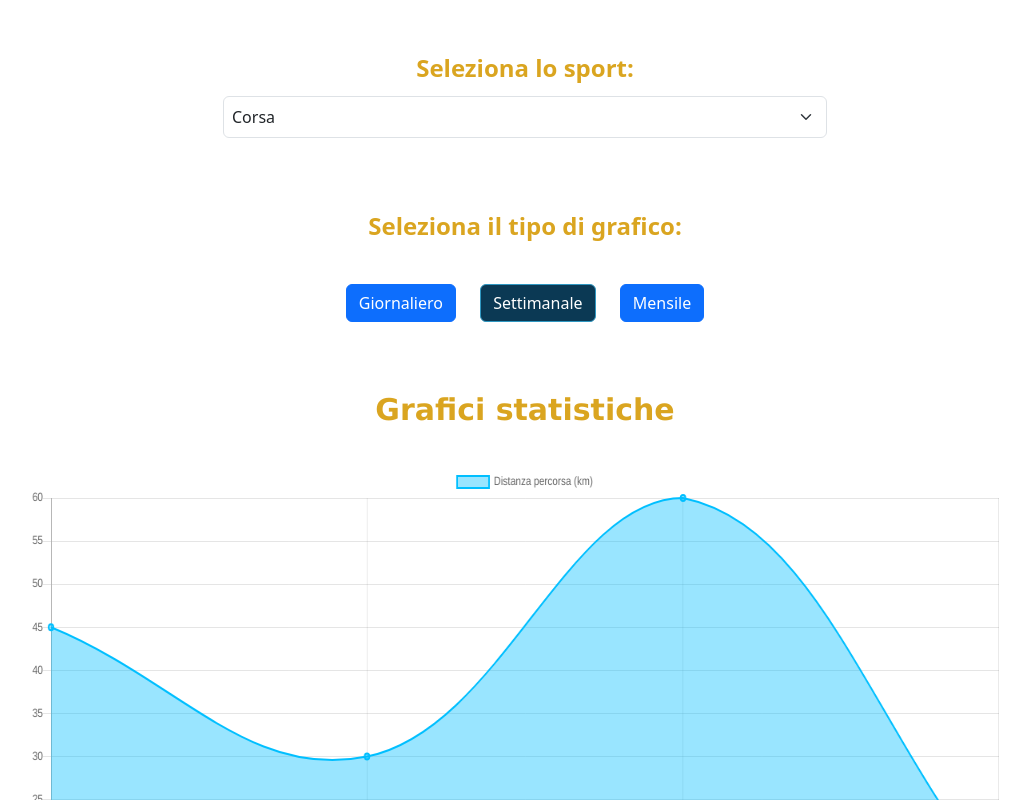
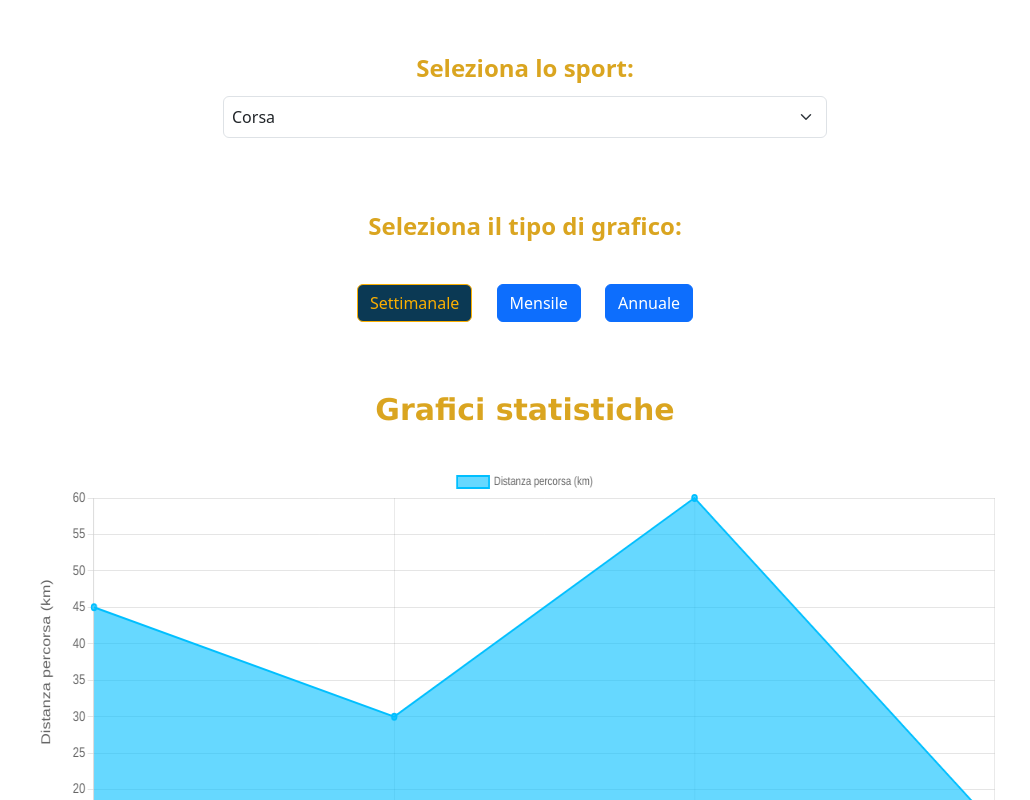
Before and after one commit to Enricioo/TrackingFitness, a plain HTML site: page statistiche.html in a window 1280 px wide. Both pictures are taken after a click on the button "Settimanale". Shown: the top 800 px of the page, without its empty margins (135-1165 px from the left). Drawn offline with nearby package versions, Linux system fonts and the light colour scheme.

Commit message:
aggChart

```diff
--- a/css/styleStatistiche.css
+++ b/css/styleStatistiche.css
@@ -11,7 +11,7 @@
   margin: 20px;
   text-align: center;
   color: goldenrod;
-  height: 130vh;
+  height: 220vh;
 }
 
 /* grafici */
@@ -78,8 +78,8 @@ button {
 .active-button {
   background-color: #0B3954;
   /* Colore di sfondo del bottone attivo */
-  color: white;
+  color: #FBAF00;
   /* Colore del testo del bottone attivo */
-  border-color: #2F97C1;
+  border-color: #FBAF00;
   /* Colore del bordo del bottone attivo */
 }
--- a/js/statistiche.js
+++ b/js/statistiche.js
@@ -4,48 +4,48 @@ document.addEventListener('DOMContentLoaded', function () {
 
   let sportData = {    // valori distanza percorsa
     running: {
-      daily: [2, 5, 8, 4, 10, 3, 6],
       weekly: [45, 30, 60, 15],
       monthly: [100, 160, 180, 220, 280, 260, 300, 200, 140, 240, 120, 80],
+      annual: [1200, 1300, 1500, 1400],
     },
     cycling: {
-      daily: [10, 20, 15, 30, 25, 35, 40],
       weekly: [200, 150, 300, 100],
       monthly: [500, 600, 700, 800, 900, 850, 950, 750, 650, 550, 450, 350],
+      annual: [7000, 7200, 7500, 7800],
     },
     swimming: {
-      daily: [1, 1.5, 2, 1.2, 2.5, 1.8, 2.2],
       weekly: [7, 10, 8, 12],
       monthly: [20, 25, 30, 35, 40, 38, 42, 36, 28, 33, 24, 22],
+      annual: [400, 420, 450, 430],
     }
   };
 
   let sportCalorieData = {    // valori calorie bruciate
     running: {
-      daily: [2000, 2500, 1600, 2800, 1800, 3300, 3000],
       weekly: [11000, 13000, 12500, 14000],
       monthly: [60000, 68000, 62000, 75000, 80000, 72000, 77000, 81000, 83000, 86000, 90000, 88000],
+      annual: [720000, 750000, 770000, 790000],
     },
     cycling: {
-      daily: [3000, 3500, 2600, 3800, 2800, 4300, 4000],
       weekly: [17000, 19000, 18500, 20000],
       monthly: [90000, 98000, 92000, 105000, 110000, 102000, 107000, 111000, 113000, 116000, 120000, 118000],
+      annual: [1040000, 1080000, 1120000, 1150000],
     },
     swimming: {
-      daily: [1500, 1800, 2000, 1700, 2200, 2100, 2300],
       weekly: [10000, 12000, 11500, 13000],
       monthly: [50000, 54000, 52000, 60000, 63000, 61000, 65000, 66000, 67000, 68000, 70000, 69000],
+      annual: [650000, 670000, 680000, 710000],
     }
   };
 
   let chart1 = new Chart(ctx1, {    // 1° Grafico (a linee)
     type: "line",
     data: {
-      labels: ["Lun", "Mar", "Mer", "Gio", "Ven", "Sab", "Dom"],
+      labels: ["Settimana 1", "Settimana 2", "Settimana 3", "Settimana 4"],
       datasets: [{
         label: "Distanza percorsa (km)",
-        data: sportData.running.daily,    // dal contenitore sportData si accede ai dati della corsa (running) su base giornaliera (daily)
-        backgroundColor: "rgba(0,191,255,0.4)",
+        data: sportData.running.weekly,    // dal contenitore sportData si accede ai dati della corsa (running) su base settimanale (weekly)
+        backgroundColor: "rgba(0,191,255,0.6)",
         borderColor: "rgba(0, 191, 255, 1)",
         borderWidth: 2,
         fill: true,   // l'area sottostante la linea del grafico viene colorata
@@ -58,7 +58,7 @@ document.addEventListener('DOMContentLoaded', function () {
         x: {
           title: {
             display: true,
-            text: 'Giorni della settimana',
+            text: 'Settimane',
             font: {
               size: 16,   // Dimensione del font
             },
@@ -98,11 +98,11 @@ document.addEventListener('DOMContentLoaded', function () {
   let chart2 = new Chart(ctx2, {    // 2° Grafico (a barre)
     type: "bar",
     data: {
-      labels: ["Lun", "Mar", "Mer", "Gio", "Ven", "Sab", "Dom"],
+      labels: ["Settimana 1", "Settimana 2", "Settimana 3", "Settimana 4"],
       datasets: [{
         label: "Calorie bruciate (kcal)",
-        data: sportCalorieData.running.daily,
-        backgroundColor: ["yellow", "orange", "red", "brown", "lightgreen", "skyblue", "blue"],
+        data: sportCalorieData.running.weekly,
+        backgroundColor: ["yellow", "orange", "red", "brown", "lightgreen", "skyblue", "blue", "lime", "purple", "yellow", "gray", "green"],
         borderWidth: 2,
         borderColor: "black",
       }],
@@ -114,7 +114,7 @@ document.addEventListener('DOMContentLoaded', function () {
         x: {
           title: {
             display: true,
-            text: 'Giorni della settimana',
+            text: 'Settimane',
             font: {
               size: 16,
             },
@@ -163,21 +163,10 @@ document.addEventListener('DOMContentLoaded', function () {
 
     let sport = document.getElementById("sportSelector").value;    // Scelta dello sport
 
-    if (type === 'daily') {
-      chart1.data.labels = ["Lun", "Mar", "Mer", "Gio", "Ven", "Sab", "Dom"];   // imposto le etichette dell'asse X
-      chart1.data.datasets[0].data = sportData[sport].daily;    // recupero dei dati
-      chart1.options.scales.x.title.text = 'Giorni della settimana';    // imposto il titolo dell'asse x
-      chart1.update();
-
-      chart2.data.labels = ["Lun", "Mar", "Mer", "Gio", "Ven", "Sab", "Dom"];
-      chart2.data.datasets[0].data = sportCalorieData[sport].daily;
-      chart2.options.scales.x.title.text = 'Giorni della settimana';
-      chart2.update();
-
-    } else if (type === 'weekly') {
-      chart1.data.labels = ["Settimana 1", "Settimana 2", "Settimana 3", "Settimana 4"];
-      chart1.data.datasets[0].data = sportData[sport].weekly;
-      chart1.options.scales.x.title.text = 'Settimane';
+    if (type === 'weekly') {
+      chart1.data.labels = ["Settimana 1", "Settimana 2", "Settimana 3", "Settimana 4"];   // imposto le etichette dell'asse X
+      chart1.data.datasets[0].data = sportData[sport].weekly;    // recupero dei dati
+      chart1.options.scales.x.title.text = 'Settimane';    // imposto il titolo dell'asse x
       chart1.update();
 
       chart2.data.labels = ["Settimana 1", "Settimana 2", "Settimana 3", "Settimana 4"];
@@ -195,6 +184,17 @@ document.addEventListener('DOMContentLoaded', function () {
       chart2.data.datasets[0].data = sportCalorieData[sport].monthly;
       chart2.options.scales.x.title.text = 'Mesi';
       chart2.update();
+
+    } else if (type === 'annual') {
+      chart1.data.labels = ["2020", "2021", "2022", "2023"];
+      chart1.data.datasets[0].data = sportData[sport].annual;
+      chart1.options.scales.x.title.text = 'Anni';
+      chart1.update();
+
+      chart2.data.labels = ["2020", "2021", "2022", "2023"];
+      chart2.data.datasets[0].data = sportCalorieData[sport].annual;
+      chart2.options.scales.x.title.text = 'Anni';
+      chart2.update();
     }
   };
 });
--- a/statistiche.html
+++ b/statistiche.html
@@ -7,7 +7,6 @@
   <title>Document</title>
   <link rel="stylesheet" href="css/bootstrap.min.css">
   <link rel="stylesheet" href="css/styleStatistiche.css">
-  <link rel="stylesheet" href="css/footer.css">
   <link href="assets/bootstrap-icons-1.11.3/font/bootstrap-icons.css" rel="stylesheet">
 </head>
 
@@ -27,12 +26,9 @@
       <label class="chart-label">Seleziona il tipo di grafico:</label>
     </div>
     <div class="container2">
-      <button id="daily-button" class="btn btn-primary chart-type-button"
-        onclick="changeChart('daily')">Giornaliero</button>
-      <button id="weekly-button" class="btn btn-primary chart-type-button"
-        onclick="changeChart('weekly')">Settimanale</button>
-      <button id="monthly-button" class="btn btn-primary chart-type-button"
-        onclick="changeChart('monthly')">Mensile</button>
+      <button id="weekly-button" class="btn btn-primary chart-type-button" onclick="changeChart('weekly')">Settimanale</button>
+      <button id="monthly-button" class="btn btn-primary chart-type-button" onclick="changeChart('monthly')">Mensile</button>
+      <button id="annual-button" class="btn btn-primary chart-type-button" onclick="changeChart('annual')">Annuale</button>
     </div>
     <!-- Grafici -->
     <div class="chart-container">
@@ -42,13 +38,10 @@
     </div>
   </div>
 
-    <script src="js/footer.js"></script>
     <script src="js/bootstrap.bundle.min.js"></script>
     <script src="js/statistiche.js"></script>
     <script src="js/jquery-3.7.1.min.js"></script>
     <script src="https://cdn.jsdelivr.net/npm/chart.js"></script>
-    <script src="https://cdnjs.cloudflare.com/ajax/libs/Chart.js/2.9.4/Chart.js"></script>
-    <script src="https://cdnjs.cloudflare.com/ajax/libs/Chart.js/2.5.0/Chart.min.js"></script>
 </body>
 
 </html>
```
Also changed, not shown: esempio.html (added).
